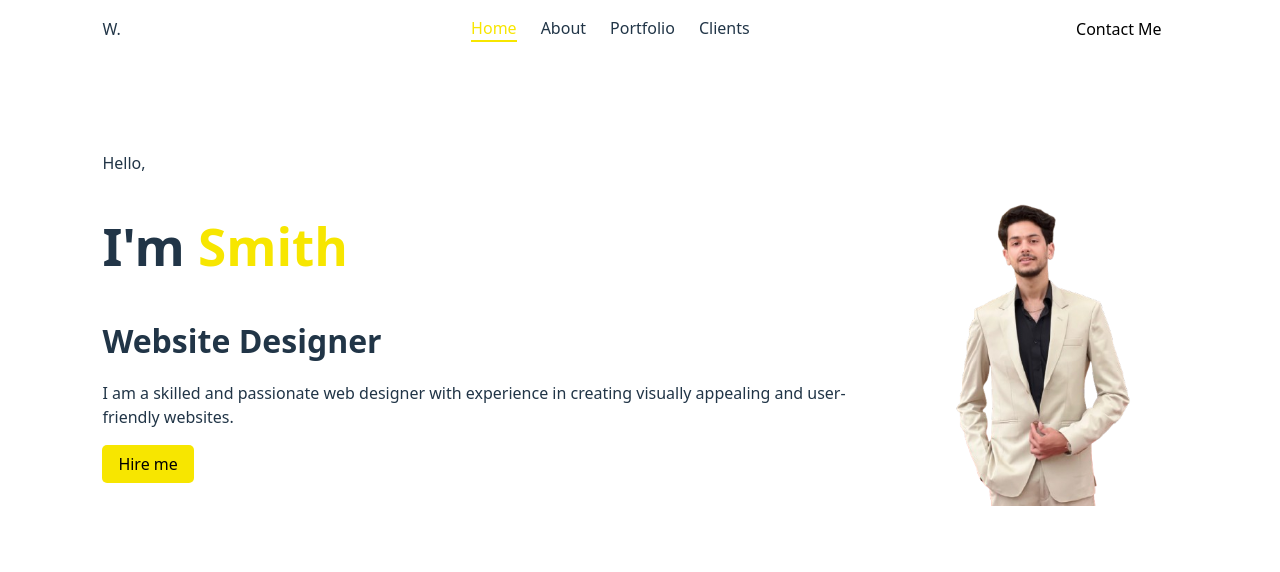
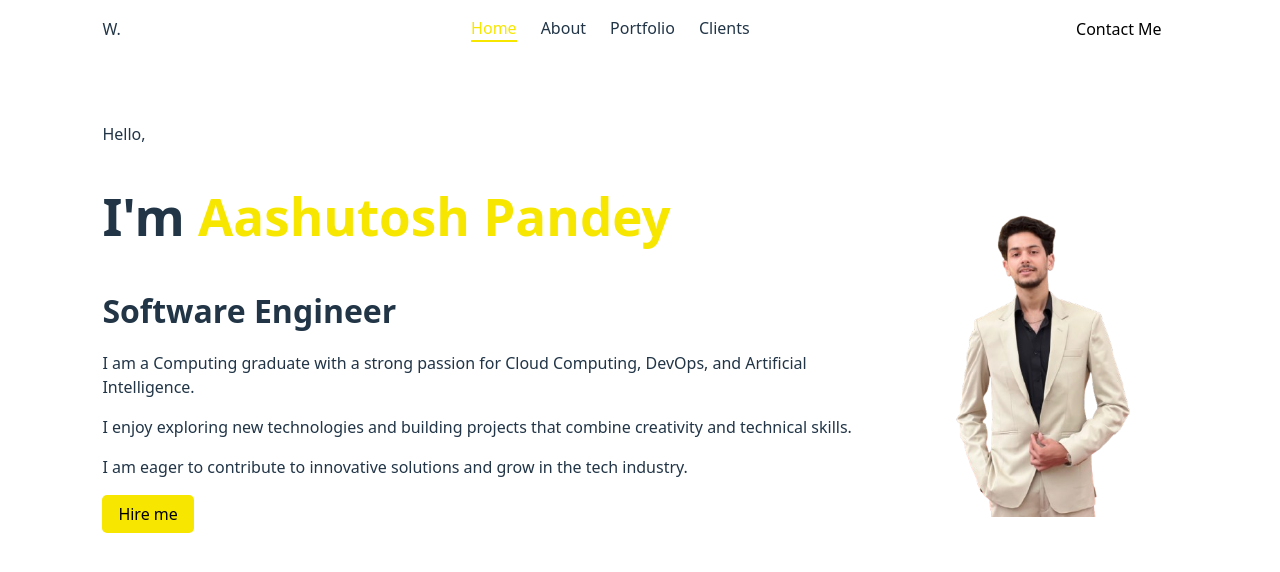
Before and after one commit to aashutoshpandey11/aashutosh-portfolio, a React (Vite) app: page / in a window 1280 px wide. Shown: the top 572 px of the page. Built offline with nearby package versions, Linux system fonts and the light colour scheme.

Commit message:
Add Hero content

```diff
--- a/src/components/Hero.jsx
+++ b/src/components/Hero.jsx
@@ -23,12 +23,22 @@ const Hero = () => {
           <div className="hero-text">
             <p>Hello,</p>
             <h1>
-              I'm <span>Smith</span>
+              I'm <span>Aashutosh Pandey</span>
             </h1>
-            <h2>Website Designer</h2>
+            <h2>Software Engineer</h2>
+
             <p className="hero-desc">
-              I am a skilled and passionate web designer with experience in creating visually appealing and user-friendly websites.
+            I am a Computing graduate with a strong passion for Cloud Computing, DevOps, and Artificial Intelligence.
             </p>
+
+            <p className="hero-desc">
+            I enjoy exploring new technologies and building projects that combine creativity and technical skills.
+            </p>
+
+            <p className="hero-desc">
+            I am eager to contribute to innovative solutions and grow in the tech industry.
+            </p>
+
             <button className="hire-btn">Hire me</button>
           </div>
           <div className="hero-image">
```
